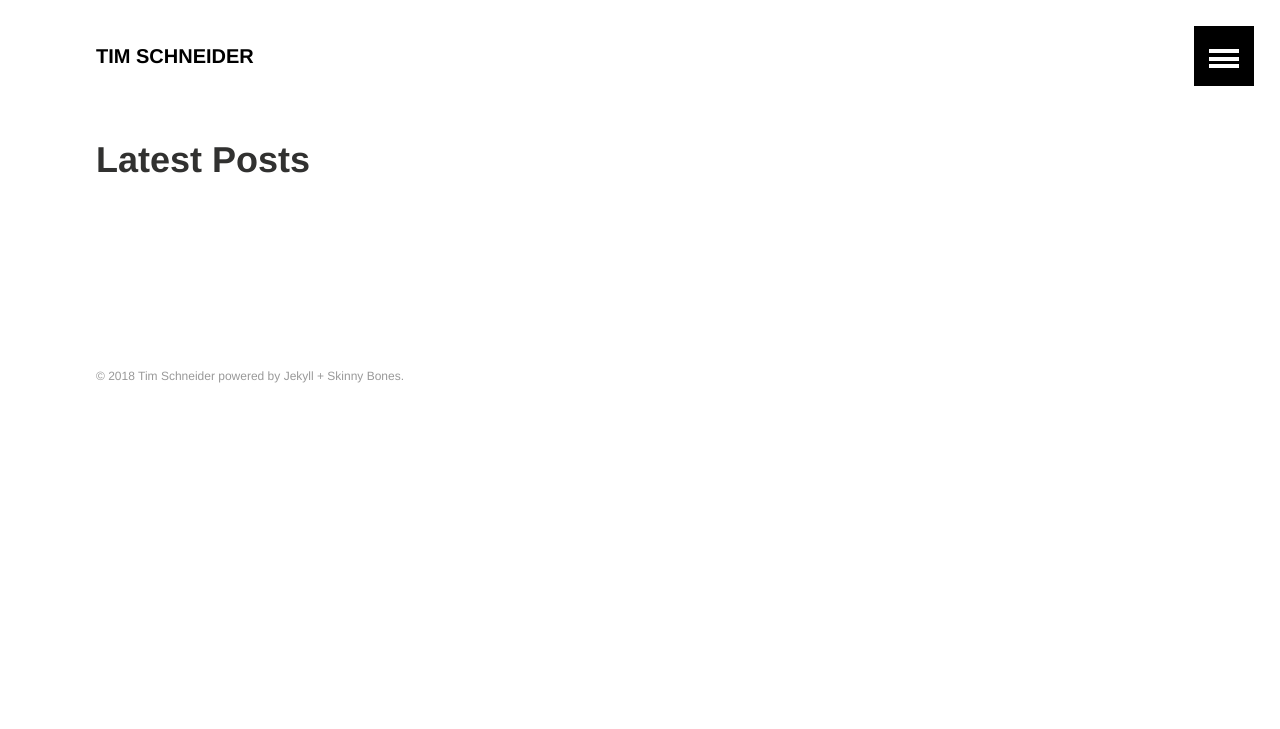
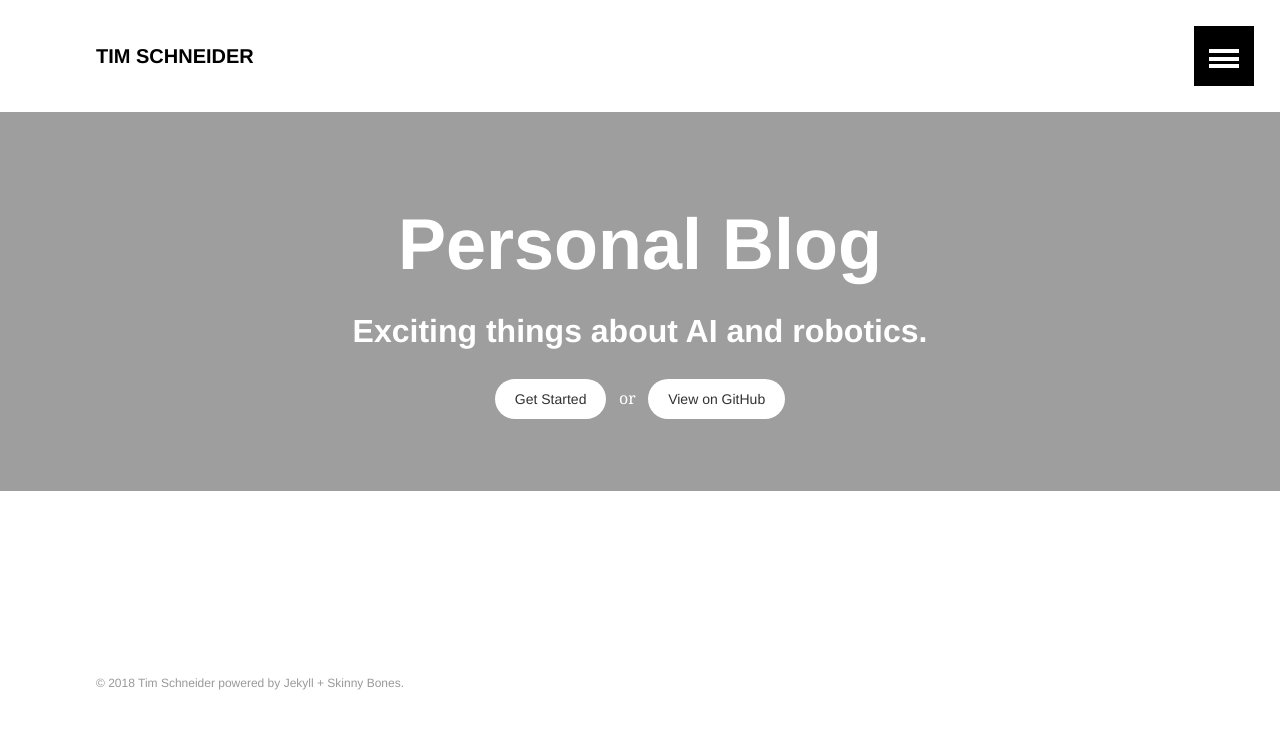
Before and after one commit to TimPhillip/timphillip.github.io, a Jekyll site: the page built from index.md, in a window 1280 px wide. Shown: the top 729 px of the page. Built offline with Jekyll 4.4.1, drawn with Linux system fonts in a browser that asks for light colours.

Commit message:
created home page

```diff
--- a/_config.yml
+++ b/_config.yml
@@ -2,7 +2,7 @@
 
 title: "Tim Schneider"
 description: "personal blog"
-logo: # 120x120 px default image used for Twitter summary card
+logo: logo.png # 120x120 px default image used for Twitter summary card
 teaser: # 400x250 px default teaser image used in image archive grid
 locale: en
 url:
--- /dev/null
+++ b/_layouts/home.html
@@ -0,0 +1,71 @@
+<!DOCTYPE html>
+<html>
+  <head>
+    <meta charset="utf-8">
+    <title>{% if page.title %}{{ page.title }} • {% endif %}{{ site.title }}</title>
+    {% if page.excerpt %}<meta name="description" content="{{ page.excerpt | strip_html }}">{% endif %}
+    {% if page.tags %}<meta name="keywords" content="{{ page.tags | join: ', ' }}">{% endif %}
+    {% if page.author %}
+      {% assign author = site.data.authors[page.author] %}{% else %}{% assign author = site.owner %}
+    {% endif %}
+    {% include open-graph.html %}
+    {% if author.google.plus %}<link rel="author" href="https://plus.google.com/{{ author.google.plus }}"/>{% endif %}
+
+    <link rel="canonical" href="{{ page.url | replace:'index.html','' | prepend: site.url }}">
+
+    <link href="{{ site.url }}/atom.xml" type="application/atom+xml" rel="alternate" title="{{ site.title }} Atom Feed">
+
+    <meta name="HandheldFriendly" content="True">
+    <meta name="MobileOptimized" content="320">
+    <meta name="viewport" content="width=device-width, initial-scale=1.0">
+    <meta http-equiv="cleartype" content="on">
+
+    <link rel="stylesheet" href="{{ site.url }}/css/main.css">
+    <!-- HTML5 Shiv and Media Query Support for IE -->
+    <!--[if lt IE 9]>
+      <script src="{{ site.url }}/js/vendor/html5shiv.min.js"></script>
+      <script src="{{ site.url }}/js/vendor/respond.min.js"></script>
+    <![endif]-->
+
+  </head>
+
+  <body>
+    {% include header.html %}
+    {% include navigation-sliding.html %}
+
+    {% if page.image.feature %}
+    <div class="page-lead" style="background-image:url({{ site.url }}/images/{{ page.image.feature }})">
+      <div class="wrap page-lead-content">
+        <h1>Personal Blog</h1>
+        <h2>Exciting things about AI and robotics.</h2>
+        <a href="{{ site.url }}/getting-started/" class="btn-inverse">Get Started</a> &nbsp; or &nbsp; <a href="https://github.com/timphillip" class="btn-inverse">View on GitHub</a>
+      </div><!-- /.page-lead-content -->
+    </div><!-- /.page-lead -->
+    {% endif %}
+
+    <div id="page-wrapper">
+      {% include browser-upgrade.html %}
+
+      <div id="main" role="main">
+        <div class="wrap">
+          <div class="page-title">
+            <h1>{{ page.title }}</h1>
+            {% if page.excerpt %}<h2>{{ page.excerpt }}</h2>{% endif %}
+          </div>
+          <div class="archive-wrap">
+            <div class="page-content">
+              {{ content }}
+            </div><!-- /.page-content -->
+          </div class="archive-wrap"><!-- /.archive-wrap -->
+        </div><!-- /.wrap -->
+      </div><!-- /#main -->
+
+      {% include footer.html %}
+    </div>
+
+    <script src="{{ site.url }}/js/vendor/jquery-1.9.1.min.js"></script>
+    <script src="{{ site.url }}/js/main.js"></script>
+
+  </body>
+
+</html>
--- a/index.md
+++ b/index.md
@@ -1,7 +1,8 @@
 ---
-layout: archive
+layout: home
 permalink: /
-title: "Latest Posts"
+image:
+  feature: abstract.jpg
 ---
 
 <div class="tiles">
```
Also changed, not shown: images/logo.png (added), images/logo_big.png (added), 6 other files.
